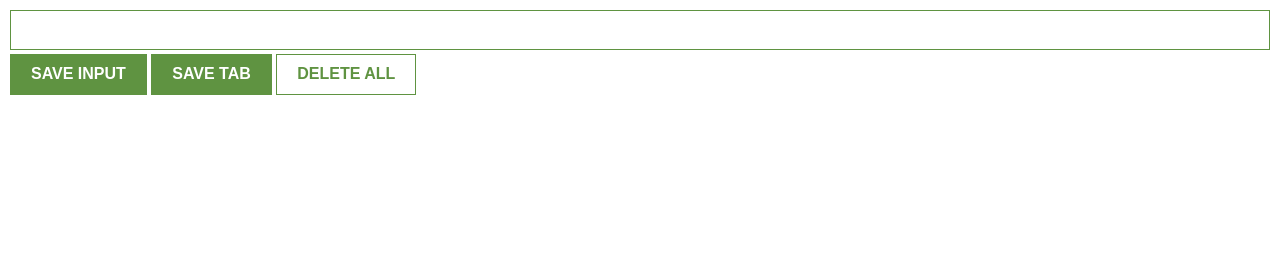
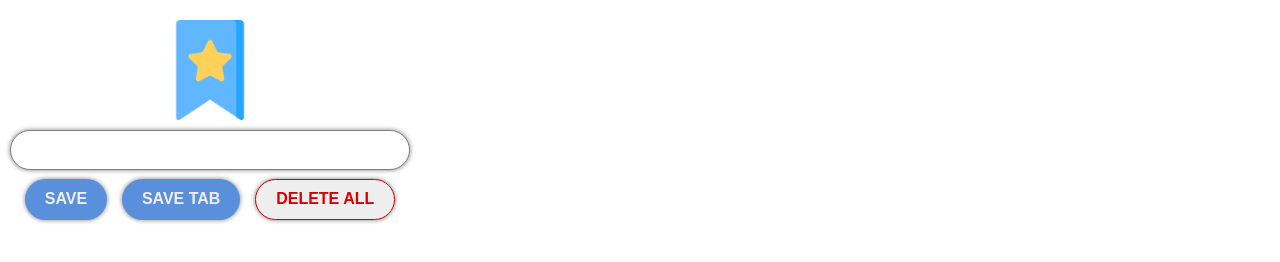
Before and after one commit to will-s-205/bookmarks, a website built with Vite: page index.html in a window 1280 px wide. Built offline with nearby package versions, Linux system fonts and the light colour scheme.

Commit message:
Major UI changes

```diff
--- a/index.css
+++ b/index.css
@@ -2,28 +2,59 @@ body {
     margin: 0;
     padding: 10px;
     font-family: Arial, Helvetica, sans-serif;
+    max-width: 400px;
     min-width: 400px;
+}
+
+.bookmark-icon {
+    width: 100px;
+    height: 100px;
+    margin: 10px auto 10px;
+    display: block;
 }
 
 input {
     width: 100%;
     padding: 10px;
     box-sizing: border-box;
-    border: 1px solid #5f9341;
+    border-radius: 25px;
+    border: 1px solid #808080;
+    box-shadow: 0 0 5px #808080;
     margin-bottom: 4px;
 }
 
+.btn-row {
+    display: flex;
+    justify-content: space-between;
+    justify-content: space-evenly
+}
+
 button {
-    background: #5f9341;
-    color: white;
+    margin-top: 5px;
+    background: #5a90db;
+    color: #eee;
     padding: 10px 20px;
-    border: 1px solid #5f9341;
+    /* border: 1px solid #808080; */
+    border: none;
+    box-shadow: 0 0 5px #808080;
     font-weight: bold;
+    border-radius: 25px;
+}
+
+button:hover {
+    background: #226dd6;
+    color: #eee;
 }
 
 #delete-btn {
-    background: white;
-    color: #5f9341;
+    background: #eee;
+    color: #d50000;
+    border: 1px solid #d50000;
+}
+
+#delete-btn:hover {
+    background: #ff1717;
+    color: #eee;
 }
 
 ul {
@@ -37,5 +68,15 @@ li {
 }
 
 a {
-    color: #5f9341;
+    color: #226dd6;
+    box-shadow: 0 0 5px #c0c0c0;
+    border-radius: 10px;
+    padding: 2px;
+    text-decoration: none;
+    font-size: 20px;
 }
+
+a:hover {
+    background: #5a90db;
+    color: #eee;
+}
--- a/index.html
+++ b/index.html
@@ -1,14 +1,24 @@
 <html>
-    <head><link rel="stylesheet" href="https://cdnjs.cloudflare.com/ajax/libs/normalize/8.0.1/normalize.css">
+
+<head>
+    <title>Bookmarks</title>
+    <meta name="viewport" content="width=device-width, initial-scale=1.0">
+    <link rel="icon" type="image/png" sizes="124x125" href="./icon.png">
+    <link rel="stylesheet" href="https://cdnjs.cloudflare.com/ajax/libs/normalize/8.0.1/normalize.css">
     <link rel="stylesheet" href="index.css">
 </head>
+
 <body>
+    <img class='bookmark-icon' src='./icon.png' alt="bookmark icon">
     <input type="text" id="input-el">
-        <button id="input-btn">SAVE INPUT</button>
+    <div class="btn-row">
+        <button id="input-btn">SAVE</button>
         <button id="tab-btn">SAVE TAB</button>
         <button id="delete-btn">DELETE ALL</button>
+    </div>
     <ul id="ul-el">
     </ul>
     <script src="index.js"></script>
 </body>
+
 </html>
```
Also changed, not shown: manifest.json. Lines whose indentation alone changed are shown as unchanged.
